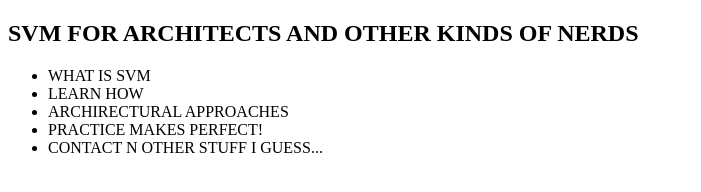
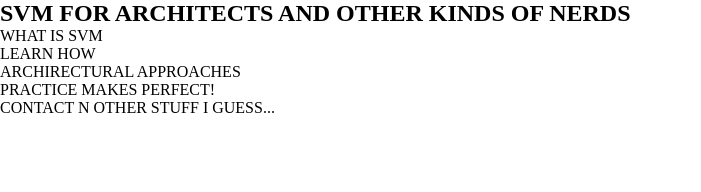
Before and after one commit to IaaC/svm, a plain HTML site: page index.html in a window 1280 px wide. Shown: the whole page, without its empty margins (0-701 px from the left). Drawn offline with Linux system fonts and the light colour scheme.

Commit message:
added styling file

```diff
--- a/index.html
+++ b/index.html
@@ -2,9 +2,12 @@
 <html>
     <head>
         <title>SVM for architects and other dummies :D</title>
+        <link rel="stylesheet" href="main.css">
     </head>
     <body>
-        <div>
+        <div class="nav_wrapper">
+
+            <div class="nav_bar">
                 <h2>SVM FOR ARCHITECTS AND OTHER KINDS OF NERDS</h2>
                 <nav>
                     <ul>
@@ -15,6 +18,8 @@
                         <li>CONTACT N OTHER STUFF I GUESS...</li>
                     </ul>
                 </nav>
+            </div>
+
         </div>
 
         <!--general overview of what SVM is. show case how it works in
--- /dev/null
+++ b/main.css
@@ -0,0 +1,17 @@
+*{
+    margin: 0;
+    padding: 0;
+    box-sizing: border-box;
+    list-style: none;
+    text-decoration: none;
+}
+
+.nav_wrapper{
+    display: flex;
+    position: relative;
+}
+.nav_wrapper .nav_header{
+    position: fixed;
+    width: 200px;
+    height: 100%;
+}
```
Lines whose indentation alone changed are shown as unchanged.
